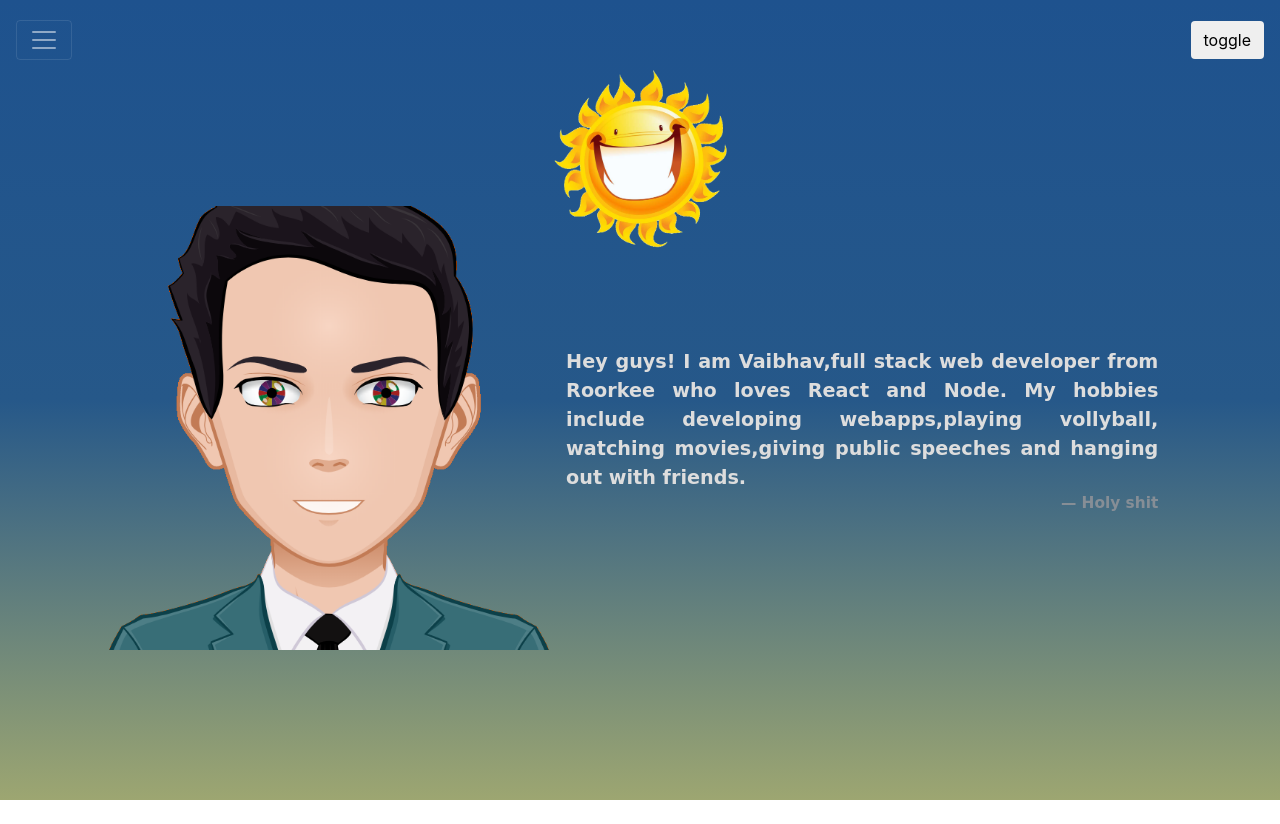
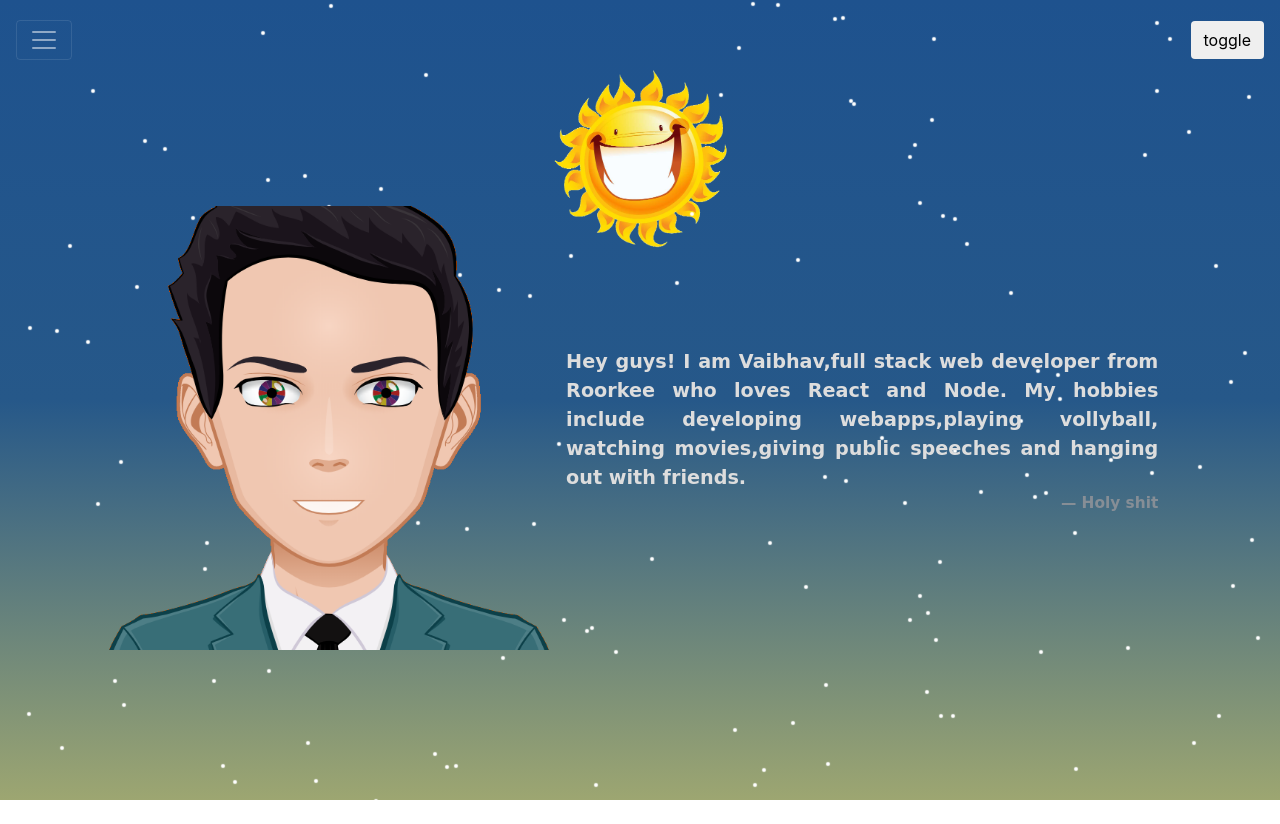
Before and after one commit to vaibhav269/portfolio, a React app: page / in a window 1280 px wide. Built offline with nearby package versions, Linux system fonts and the light colour scheme.

Commit message:
added stars

```diff
--- a/src/css/background.css
+++ b/src/css/background.css
@@ -66,7 +66,7 @@
 }
 .sunMoon-appear.sunMoon-appear-active{
   transform: scale(1.3);
-  transition:transform 500ms linear 500ms;
+  transition:transform 500ms linear;
 }
 
 .sunMoon-enter{
@@ -74,7 +74,7 @@
 }
 .sunMoon-enter-active{
   transform: scale(1.3);
-  transition:transform 500ms linear 500ms;
+  transition:transform 500ms linear;
 }
 .sunMoon-enter-done{
   transform:scale(1.3);
@@ -84,7 +84,7 @@
 }
 .sunMoon-exit.sunMoon-exit-active{
   transform: scale(1);
-  transition:transform 500ms linear 500ms;
+  transition:transform 500ms linear;
 }
 .sunMoon-exit-done{
   transform:scale(0);
--- /dev/null
+++ b/src/css/star.css
@@ -0,0 +1,29 @@
+
+.star{
+    height:2px;
+    width:2px;
+    border-radius:50%;
+    background-color: #fff;
+    animation:starTwinkle 2s ease-in-out infinite;
+    position: absolute;
+  }
+
+  @keyframes starTwinkle{
+    0%{
+      box-shadow: 0px 0px 1px #fff;
+      -webkit-box-shadow:0px 0px 1px #fff;
+      -moz-box-shadow:0px 0px 1px #fff;
+    }
+
+    50%{
+      box-shadow: 0px 0px 1px 1px #fff;
+      -webkit-box-shadow:0px 0px 1px 1px #fff;
+      -moz-box-shadow:0px 0px 1px 1px #fff;
+    }
+
+    100%{
+      box-shadow: 0px 0px 1px #fff;
+      -webkit-box-shadow:0px 0px 1px #fff;
+      -moz-box-shadow:0px 0px 1px #fff;
+    }
+  }
--- a/src/js/components/Background.js
+++ b/src/js/components/Background.js
@@ -1,10 +1,12 @@
 import React,{Component} from 'react';
 import {connect} from 'react-redux';
+import {CSSTransition,TransitionGroup} from 'react-transition-group';
 
 import sun from '../../asset/images/sun3.png';
 import moon from '../../asset/images/moon2.png';
 
-import {CSSTransition,TransitionGroup} from 'react-transition-group';
+import Stars from '../components/Stars';
+
 import '../../css/background.css';
 
 const mapStateToProps = (state)=>{
@@ -28,6 +30,12 @@ class ConnectedBackground extends Component{
                     </div>
                 </div>
 
+                 <div className="row abc position-absolute w-100 " style={{top:0,zIndex:"1"}}>
+                    <div className="col-12 mb-4 p-0" style={{height:"100vh",width:"100vw"}}>
+                        <Stars />
+                    </div>
+                </div>
+
                 <div className="row position-absolute w-100" style={{top:"10vh"}}>
                     <div className="col-12 col-lg-4 d-flex align-items-center justify-content-center mb-4 mx-auto">
                         <CSSTransition
@@ -48,8 +56,14 @@ class ConnectedBackground extends Component{
         return(
             <div >
                   <div className="row position-absolute w-100 " style={{top:0,zIndex:"-50"}}>
-                    <div className="col-12 mb-4 p-0 day-back" >
+                    <div className="col-12 mb-4 p-0 " >
                         <div className="sky-gradient-22 w-100" style={{height:"100vh"}}></div>
+                    </div>
+                </div>
+
+                <div className="row abc position-absolute w-100 " style={{top:0,zIndex:"1"}}>
+                    <div className="col-12 mb-4 p-0" style={{height:"100vh",width:"100vw"}}>
+                        <Stars />
                     </div>
                 </div>
 
--- /dev/null
+++ b/src/js/components/Stars.js
@@ -0,0 +1,42 @@
+import React,{Component} from 'react';
+import '../../css/star.css';
+
+class Stars extends Component{
+    constructor(){
+        super();
+        this.state = {
+            stars:null
+        }
+    }
+
+    componentWillMount(){
+        let starNo = Math.floor(Math.random()*50 + 100);
+        let starArray = [];
+        let height = window.innerHeight;
+        let width = window.innerWidth;
+
+        for(let i = 0 ; i < starNo ; i++ ){
+            let tempStar = {};
+            tempStar['width'] = Math.floor(Math.random()*width+1);
+            tempStar['height'] = Math.floor(Math.random()*height+1);
+            tempStar['key'] = i;
+            starArray.push(tempStar);
+        }
+        this.setState({stars:starArray});
+    }
+
+    render(){
+        return(
+            <div style={{height:"100%",position:"absolute",width:"100%",top:"0"}}>
+                {
+                    this.state.stars.map(function(star){
+                        return(
+                            <div className = "star" style = {{top:star.height,left:star.width}} key={star.key} > </div>
+                        )
+                    })
+                }
+            </div>
+        )
+    }
+}
+export default Stars;
```
Also changed, not shown: 1 other file (tests, documents, lock files or other folders).
